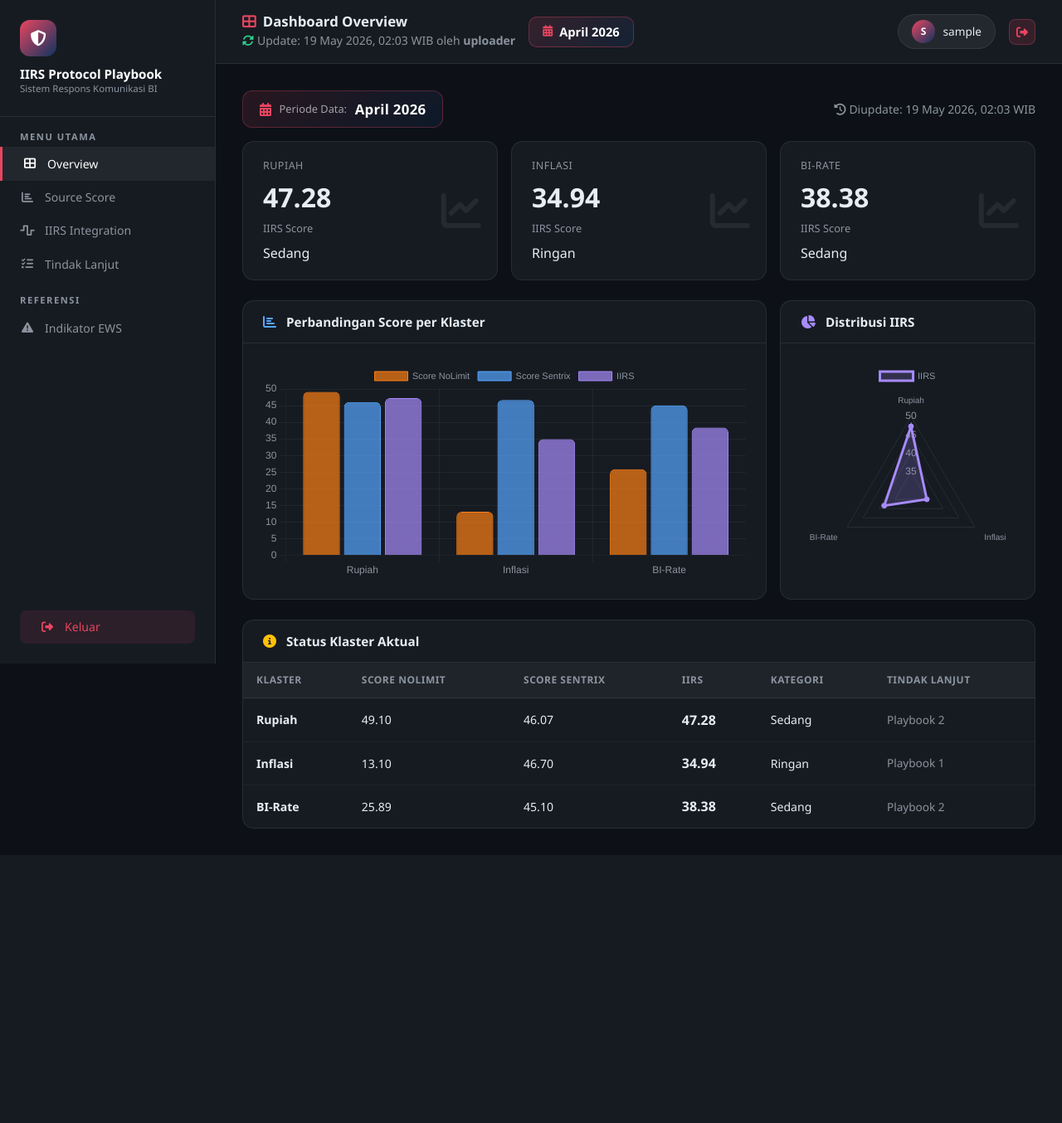
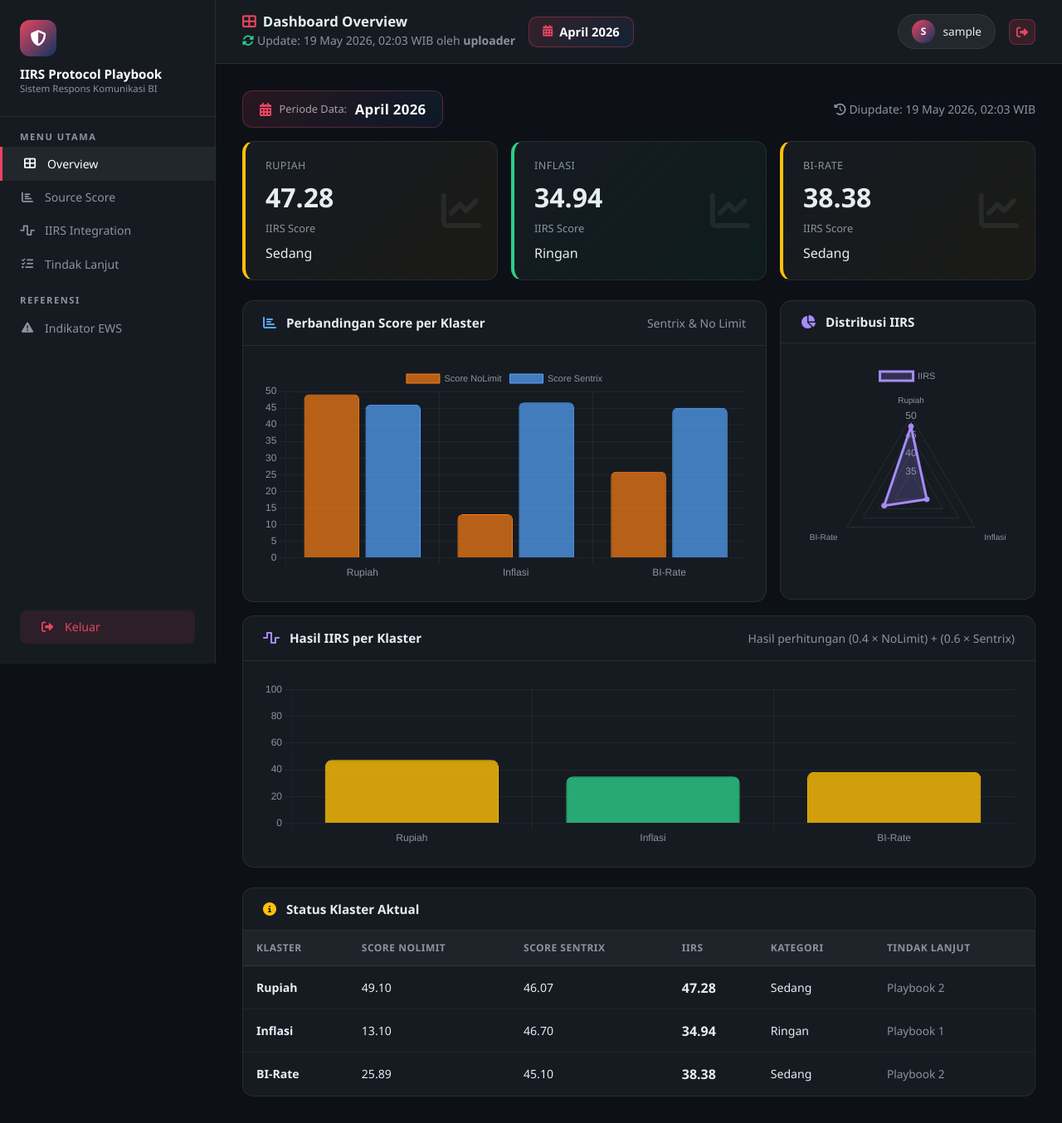
Before and after one commit to pendekarclkp/test_apps, a Flask app: page /dashboard in a window 1280 px wide. Shown: the whole page at 83% size. Before the commit the page ends 999 px from the top, so only its background shows below. Run offline with Flask 3, Linux system fonts and the light colour scheme; the visitor is signed in with stand-in values (Sample User, id 1).

Commit message:
Separate IIRS chart from source score bar, add colored stat-card backgrounds
https://claude.ai/code/session_012KajSB15QHs2faZ4YuFhrV

```diff
--- a/iirs_app/templates/dashboard.html
+++ b/iirs_app/templates/dashboard.html
@@ -418,7 +418,16 @@
       <div class="row g-3 mb-4">
         {% for row in iirs_data %}
         <div class="col-md-4">
-          <div class="stat-card">
+          <div class="stat-card" style="border-left: 4px solid
+            {% if row.color == 'success' %}#2dce89
+            {% elif row.color == 'warning' %}#ffc107
+            {% elif row.color == 'orange' %}#fd7e14
+            {% else %}#ff6b6b{% endif %};
+            background: linear-gradient(135deg, var(--card-bg),
+            {% if row.color == 'success' %}rgba(45,206,137,0.06)
+            {% elif row.color == 'warning' %}rgba(255,193,7,0.06)
+            {% elif row.color == 'orange' %}rgba(253,126,20,0.06)
+            {% else %}rgba(255,107,107,0.06){% endif %});">
             <div class="label">{{ row.cluster }}</div>
             <div class="value iirs-{{ row.color }}">{{ '%.2f'|format(row.iirs) }}</div>
             <div class="sub">IIRS Score</div>
@@ -431,13 +440,14 @@
         {% endfor %}
       </div>
 
-      <!-- Chart row -->
-      <div class="row g-3 mb-4">
+      <!-- Chart row: Source Score -->
+      <div class="row g-3 mb-3">
         <div class="col-lg-8">
           <div class="panel">
             <div class="panel-header">
               <i class="fas fa-chart-bar" style="color:var(--accent2)"></i>
               <h6>Perbandingan Score per Klaster</h6>
+              <small class="ms-auto" style="color:var(--muted);">Sentrix & No Limit</small>
             </div>
             <div class="panel-body">
               <div class="chart-wrap">
@@ -455,6 +465,24 @@
             <div class="panel-body">
               <div class="chart-wrap">
                 <canvas id="radarChart"></canvas>
+              </div>
+            </div>
+          </div>
+        </div>
+      </div>
+
+      <!-- Chart row: IIRS result -->
+      <div class="row g-3 mb-4">
+        <div class="col-12">
+          <div class="panel">
+            <div class="panel-header">
+              <i class="fas fa-wave-square" style="color:#a78bfa"></i>
+              <h6>Hasil IIRS per Klaster</h6>
+              <small class="ms-auto" style="color:var(--muted);">Hasil perhitungan (0.4 × NoLimit) + (0.6 × Sentrix)</small>
+            </div>
+            <div class="panel-body">
+              <div class="chart-wrap" style="height:200px;">
+                <canvas id="iirsResultChart"></canvas>
               </div>
             </div>
           </div>
@@ -979,7 +1007,7 @@
     }
   };
 
-  // Bar chart (overview)
+  // Bar chart (overview) — Source scores only
   new Chart(document.getElementById('barChart'), {
     type: 'bar',
     data: {
@@ -987,10 +1015,39 @@
       datasets: [
         { label: 'Score NoLimit', data: nolimitData, backgroundColor: 'rgba(253,126,20,0.7)', borderColor: '#fd7e14', borderWidth: 1, borderRadius: 6 },
         { label: 'Score Sentrix', data: sentrixData, backgroundColor: 'rgba(88,166,255,0.7)', borderColor: '#58a6ff', borderWidth: 1, borderRadius: 6 },
-        { label: 'IIRS', data: iirsData, backgroundColor: 'rgba(167,139,250,0.7)', borderColor: '#a78bfa', borderWidth: 1, borderRadius: 6 },
       ]
     },
-    options: { ...chartDefaults, responsive: true, maintainAspectRatio: false, plugins: { ...chartDefaults.plugins, title: { display: false } } }
+    options: { ...chartDefaults, responsive: true, maintainAspectRatio: false }
+  });
+
+  // IIRS result chart — per-bar color based on value
+  const iirsBarColors = iirsData.map(v => v < 35 ? 'rgba(45,206,137,0.8)' : v < 50 ? 'rgba(255,193,7,0.8)' : v < 60 ? 'rgba(253,126,20,0.8)' : 'rgba(255,107,107,0.8)');
+  const iirsBorderColors = iirsData.map(v => v < 35 ? '#2dce89' : v < 50 ? '#ffc107' : v < 60 ? '#fd7e14' : '#ff6b6b');
+  new Chart(document.getElementById('iirsResultChart'), {
+    type: 'bar',
+    data: {
+      labels,
+      datasets: [{
+        label: 'IIRS',
+        data: iirsData,
+        backgroundColor: iirsBarColors,
+        borderColor: iirsBorderColors,
+        borderWidth: 1,
+        borderRadius: 8,
+      }]
+    },
+    options: {
+      ...chartDefaults, responsive: true, maintainAspectRatio: false,
+      plugins: {
+        ...chartDefaults.plugins,
+        legend: { display: false }
+      },
+      scales: {
+        x: { grid: { color: 'rgba(255,255,255,0.05)' }, ticks: { color: '#8b949e' } },
+        y: { grid: { color: 'rgba(255,255,255,0.05)' }, ticks: { color: '#8b949e' }, min: 0, max: 100,
+          afterDataLimits(axis) { axis.max = 100; } }
+      }
+    }
   });
 
   // Radar chart (overview)
```
